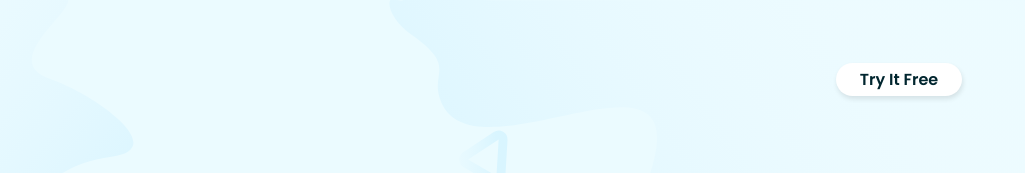
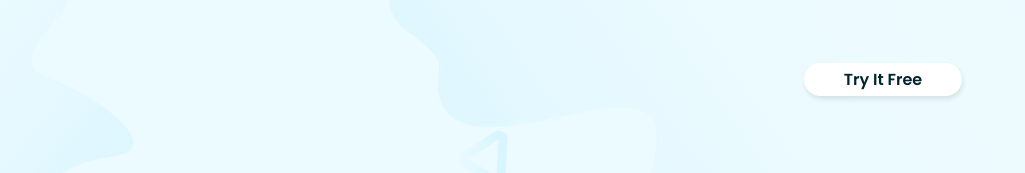
Before and after one commit to rebekahshaw92/huddle-landing-page-with-alternating-feature-blocks, a plain HTML site: page index.html in a window 1280 px wide. Shown: the top 173 px of the page, 255-1280 px from the left. Drawn offline with nearby package versions, Linux system fonts and the light colour scheme.

Commit message:
main files

```diff
--- a/css/layout/header.scss
+++ b/css/layout/header.scss
@@ -34,6 +34,9 @@ $grayishBlue: hsl(208, 11%, 55%);
     background-color: white;
     border: none;
   }
+  @include media-breakpoint-up(lg){
+    padding: 0.3rem 2.5rem;
+  }
 }
 
 .getBtn {
```
Also changed, not shown: css/main.css, 1 other file.
